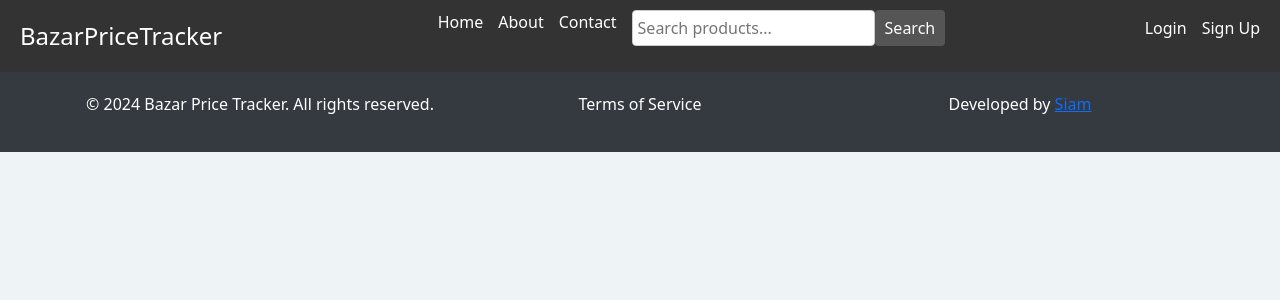
After one commit to DSwithSiam/bazar_price_tracker_project, a Django app: template bazar_price_tracker/templates/base.html in a window 1280 px wide. The commit adds this page. Shown: the top 300 px of the page. Run offline with Django 5.2, Linux system fonts and the light colour scheme; the template is opened without the code that fills it, so the values that code supplies are empty; some libraries are stand-ins or nearby versions.

Commit message:
design update

```diff
--- a/bazar_price_tracker/bazar_price_tracker/settings.py
+++ b/bazar_price_tracker/bazar_price_tracker/settings.py
@@ -105,6 +105,7 @@ USE_TZ = True
 # https://docs.djangoproject.com/en/5.1/howto/static-files/
 
 STATIC_URL = 'static/'
+STATICFILES_DIRS = [BASE_DIR / "static"]
 
 # Default primary key field type
 # https://docs.djangoproject.com/en/5.1/ref/settings/#default-auto-field
--- /dev/null
+++ b/bazar_price_tracker/templates/base.html
@@ -0,0 +1,193 @@
+<!doctype html>
+<html lang="en">
+    <head>
+        <meta charset="utf-8">
+        <meta name="viewport" content="width=device-width, initial-scale=1">
+        <link href="https://fonts.googleapis.com/css2?family=Poppins:wght@100;200;300;400;500;600;700;800;900&display=swap" rel="stylesheet">
+
+        <link rel="stylesheet" href="static/css/fontawesome.css">
+        <link rel="stylesheet" href="static/css/templatemo-villa-agency.css">
+        <link rel="stylesheet" href="static/css/owl.css">
+        <link rel="stylesheet" href="static/css/animate.css">
+        <link rel="stylesheet"href="https://unpkg.com/swiper@7/swiper-bundle.min.css"/>
+        <link rel="stylesheet" href="https://stackpath.bootstrapcdn.com/bootstrap/4.5.2/css/bootstrap.min.css">
+
+        <link
+            href="https://cdn.jsdelivr.net/npm/bootstrap@5.0.2/dist/css/bootstrap.min.css"
+            rel="stylesheet"
+            integrity="sha384-EVSTQN3/azprG1Anm3QDgpJLIm9Nao0Yz1ztcQTwFspd3yD65VohhpuuCOmLASjC"
+            crossorigin="anonymous"
+        >
+        <title> {% block title %} {% endblock title %}</title>
+    </head>
+
+
+
+    <body  style="background-color: rgb(238, 244, 245);">
+
+        <header>
+            <nav>
+                <div class="navbar">
+                    <!-- Bazar Name (Logo or Title) -->
+                    <div class="navbar-brand">
+                        <a href="/">BazarPriceTracker</a>
+                    </div>
+
+                    <!-- Menu items -->
+                    <ul class="navbar-menu">
+                        <li><a href="/">Home</a></li>
+                        <li><a href="/about">About</a></li>
+                        <li><a href="/contact">Contact</a></li>
+
+                        <!-- Search Bar -->
+                        <li>
+                            <form action="/search/" method="GET">
+                                <input type="text" name="q" placeholder="Search products..." required>
+                                <button type="submit">Search</button>
+                            </form>
+                        </li>
+                    </ul>
+
+                    <!-- Right side (Login, Profile, Logout) -->
+                    <ul class="navbar-user-menu">
+                        {% if user.is_authenticated %}
+                            <li><a href="/profile/">Profile</a></li>
+                            <li><a href="/logout/">Logout</a></li>
+                        {% else %}
+                            <li><a href="/login/">Login</a></li>
+                            <li><a href="/signup/">Sign Up</a></li>
+                        {% endif %}
+                    </ul>
+                </div>
+            </nav>
+            <style>
+                /* Basic styling for the navbar */
+                .navbar {
+                    display: flex;
+                    justify-content: space-between;
+                    align-items: center;
+                    padding: 10px 20px;
+                    background-color: #333;
+                    color: white;
+                }
+
+                .navbar-brand a {
+                    font-size: 24px;
+                    color: white;
+                    text-decoration: none;
+                }
+
+                .navbar-menu, .navbar-user-menu {
+                    list-style: none;
+                    display: flex;
+                    gap: 15px;
+                }
+
+                .navbar-menu a, .navbar-user-menu a {
+                    color: white;
+                    text-decoration: none;
+                }
+
+                .navbar-menu a:hover, .navbar-user-menu a:hover {
+                    color: #ddd;
+                }
+
+                /* Search form styling */
+                form {
+                    display: flex;
+                }
+
+                input[type="text"] {
+                    padding: 5px;
+                    border-radius: 4px;
+                    border: 1px solid #ccc;
+                }
+
+                button[type="submit"] {
+                    padding: 5px 10px;
+                    background-color: #555;
+                    color: white;
+                    border: none;
+                    border-radius: 4px;
+                }
+
+                button[type="submit"]:hover {
+                    background-color: #777;
+                }
+            </style>
+
+        </header>
+
+
+
+
+        {% block content %}
+
+        {% endblock content %}
+
+
+
+        <footer class="footer">
+            <div class="container">
+                <div class="row">
+                    <div class="col-md-4">
+                        <p>&copy; 2024 Bazar Price Tracker. All rights reserved.</p>
+                    </div>
+                    <div class="col-md-4">
+                        <p>Terms of Service</p>
+                    </div>
+
+                    <div class="col-md-4">
+                        <p>Developed by <a href="https://github.com/DsWithSiam" target="_blank">Siam</a></p>
+                    </div>
+                </div>
+            </div>
+        </footer>
+
+        <style>
+            /* Add custom styles here */
+            body {
+                background-color: #f8f9fa;
+            }
+
+            .hero-section {
+                background-image: url('path/to/your/image.jpg');
+                background-size: cover;
+                color: #fff;
+                text-align: center;
+                padding: 100px 0;
+            }
+
+            .featured-hotels {
+                padding: 10px 0;
+            }
+
+            .hotel-card {
+                margin-bottom: 10px;
+            }
+
+            .footer {
+                background-color: #343a40;
+                color: #fff;
+                padding: 20px 0;
+                text-align: center;
+            }
+        </style>
+            <!-- Additional CSS Files -->
+
+
+    <script src="static/vendor/jquery/jquery.min.js"></script>
+    <script src="static/vendor/bootstrap/js/bootstrap.min.js"></script>
+    <script src="static/js/isotope.min.js"></script>
+    <script src="static/js/owl-carousel.js"></script>
+    <script src="static/js/counter.js"></script>
+    <script src="static/js/custom.js"></script>
+    <script src="https://cdn.jsdelivr.net/npm/bootstrap@5.0.2/dist/js/bootstrap.bundle.min.js" integrity="sha384-MrcW6ZMFYlzcLA8Nl+NtUVF0sA7MsXsP1UyJoMp4YLEuNSfAP+JcXn/tWtIaxVXM" crossorigin="anonymous"></script>
+    <script src="https://code.jquery.com/jquery-3.5.1.slim.min.js"></script>
+    <script src="https://cdn.jsdelivr.net/npm/@popperjs/core@2.0.8/dist/umd/popper.min.js"></script>
+    <script src="https://stackpath.bootstrapcdn.com/bootstrap/4.5.2/js/bootstrap.min.js"></script>
+
+</body>
+
+
+</html>
```
Also changed, not shown: bazar_price_tracker/templates/home.html (+46 -11 lines), bazar_price_tracker/static/images/bazar1.jpg (added), bazar_price_tracker/static/images/bazar2.jpg (added), bazar_price_tracker/static/images/bazar3.jpg (added).
